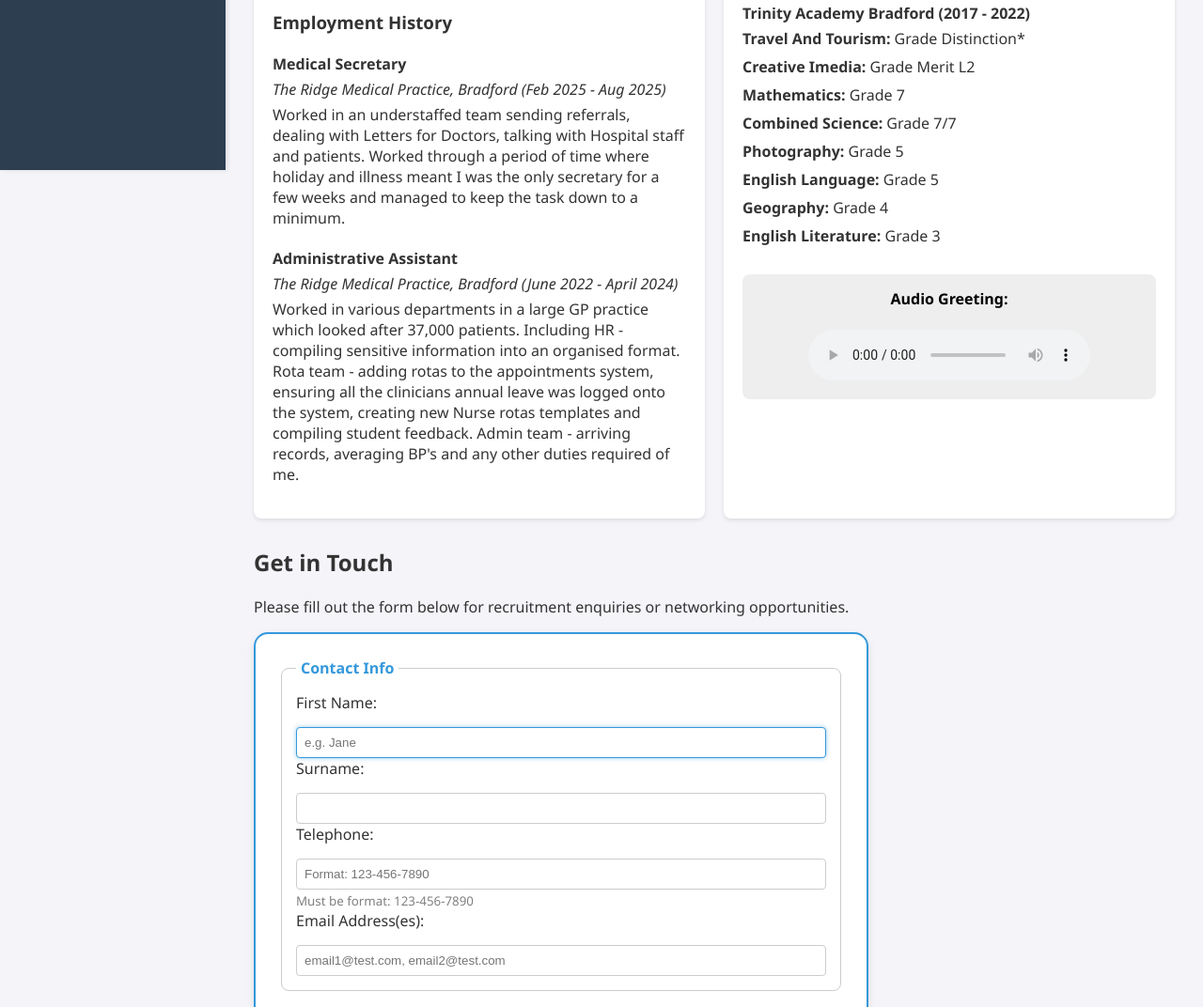
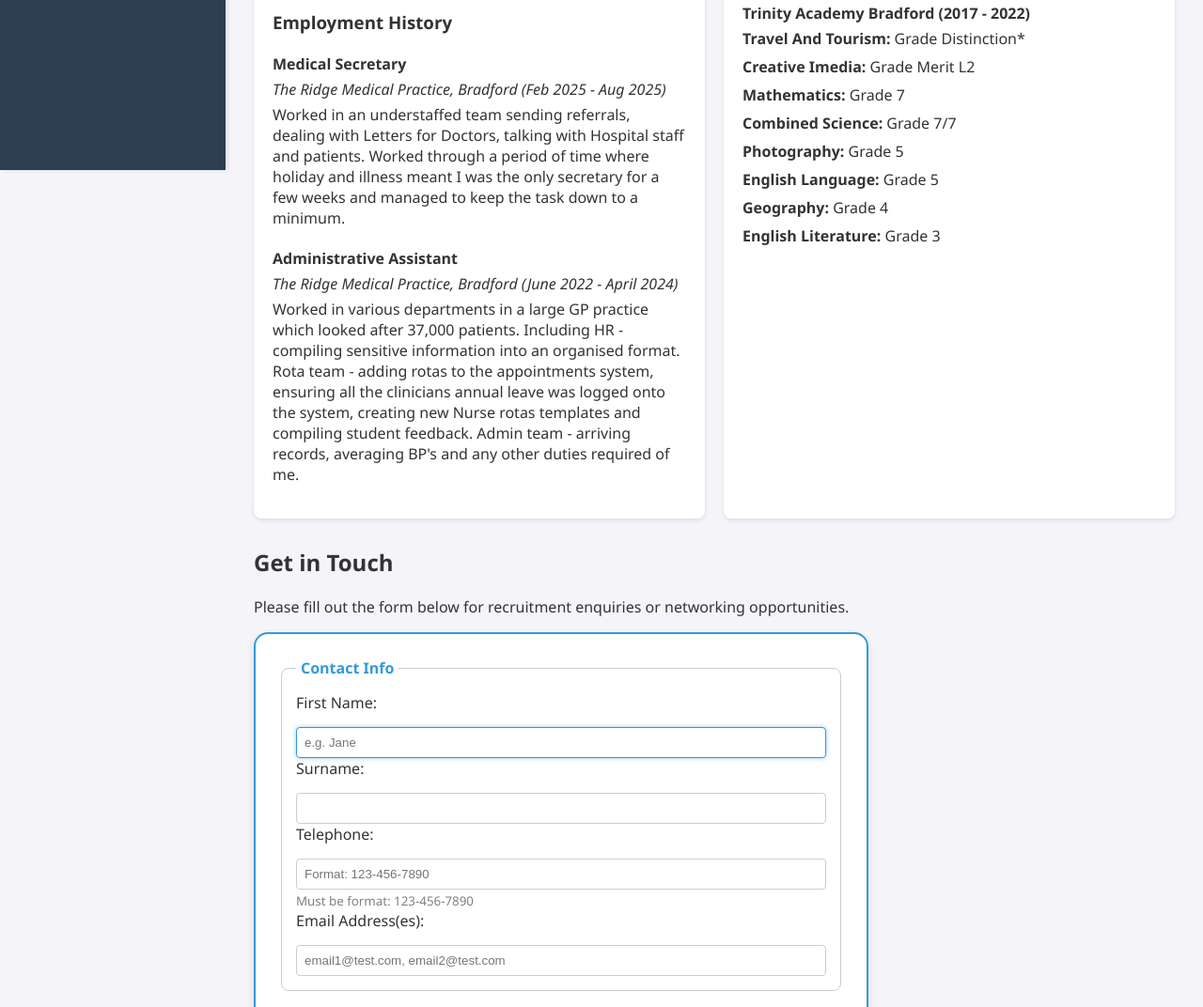
Before and after one commit to AlexSpinks/UniWebsite, a plain HTML site: page index.html in a window 1280 px wide. Shown: the part 639-1711 px from the top of the page at 94% size. Drawn offline with Linux system fonts and the light colour scheme.

Commit message:
Remove audio greeting section
Removed audio greeting section from the HTML.

```diff
--- a/index.html
+++ b/index.html
@@ -327,13 +327,7 @@
                     <li><strong>English Literature:</strong> Grade 3</li>
                 </ul>
 
-                <div style="background: #eee; padding: 15px; border-radius: 8px; text-align: center; color: black; margin-top: 30px;">
-                    <strong>Audio Greeting:</strong><br><br>
-                    <audio controls>
-                        <source src="https://www.soundhelix.com/examples/mp3/SoundHelix-Song-1.mp3" type="audio/mpeg">
-                        Your browser does not support the audio element.
-                    </audio>
-                </div>
+
             </section>
 
         </article>
```
